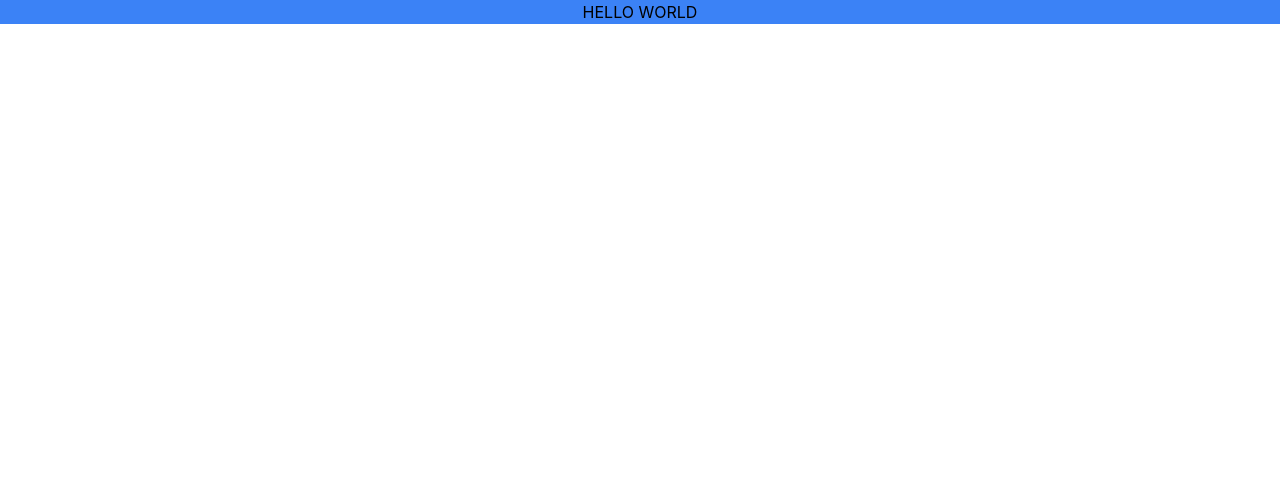
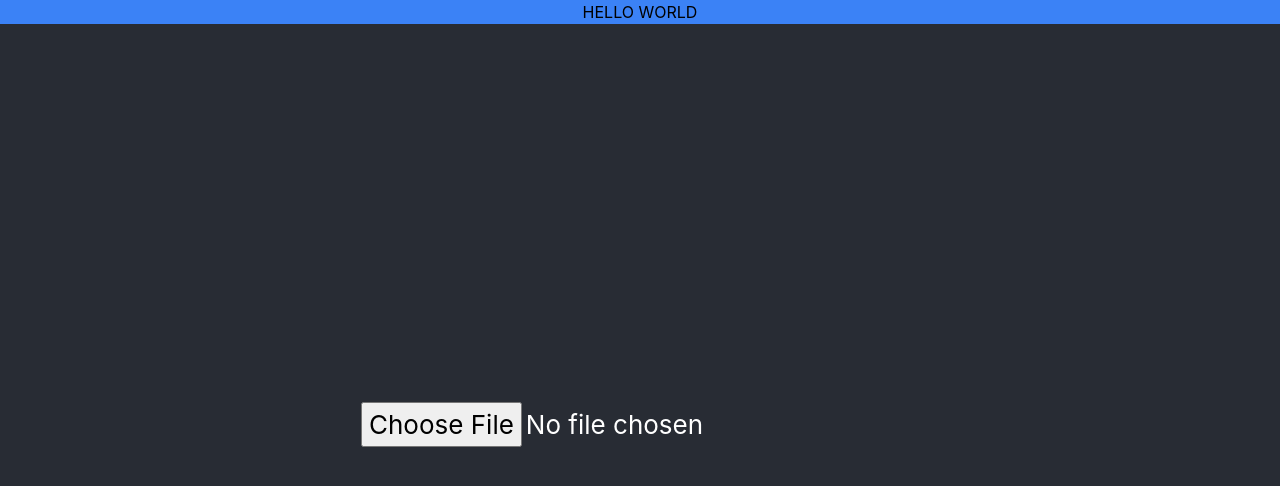
Before and after one commit to carolina-paz/graphgan-engine, a React (Create React App) app in the folder graphgan-engine/: page / in a window 1280 px wide. Shown: the top 486 px of the page. Built offline with nearby package versions, Linux system fonts and the light colour scheme.

Commit message:
takes img and converts it into an array of RPG colors

```diff
--- a/graphgan-engine/package.json
+++ b/graphgan-engine/package.json
@@ -7,6 +7,7 @@
     "@testing-library/react": "^13.4.0",
     "@testing-library/user-event": "^13.5.0",
     "autoprefixer": "^10.4.16",
+    "image-js": "^0.35.5",
     "postcss": "^8.4.32",
     "react": "^18.2.0",
     "react-dom": "^18.2.0",
--- a/graphgan-engine/src/App.js
+++ b/graphgan-engine/src/App.js
@@ -1,11 +1,15 @@
 
 import './App.css';
+import React from 'react';
+import ImageProcessor from './components/ImageProcessor';
 
 function App() {
   return (
     <div className="App">
       <div className="bg-blue-500"> HELLO WORLD </div>
-
+      <header className="App-header">
+        <ImageProcessor />
+      </header>
     </div>
   );
 }
--- /dev/null
+++ b/graphgan-engine/src/components/ImageProcessor.js
@@ -0,0 +1,62 @@
+// src/components/ImageProcessor.js
+import React, { useState } from 'react';
+import { Image } from 'image-js';
+
+const ImageProcessor = () => {
+  const [processedImage, setProcessedImage] = useState(null);
+
+  const processImage = async (inputImage) => {
+    try {
+      // Read the input image as a data URL
+      const dataUrl = await readFileAsDataURL(inputImage);
+
+      // Load the input image
+      const img = await Image.load(dataUrl);
+
+      // Resize the image to a lower resolution
+      const resizedImage = img.resize({ width: 100, height: 100 });
+
+      // Get pixel data
+      const pixelData = resizedImage.getPixelsArray();
+
+      // Log the pixel data to the console (for demonstration purposes)
+      console.log(pixelData);
+
+      // Set the processed image (for demonstration purposes)
+      setProcessedImage(resizedImage.toDataURL('image/png'));
+    } catch (error) {
+      console.error('Error processing image:', error);
+    }
+  };
+
+  const handleImageChange = (e) => {
+    const file = e.target.files[0];
+
+    if (file) {
+      processImage(file);
+    }
+  };
+
+  const readFileAsDataURL = (file) => {
+    return new Promise((resolve, reject) => {
+      const reader = new FileReader();
+      reader.onload = (event) => resolve(event.target.result);
+      reader.onerror = (error) => reject(error);
+      reader.readAsDataURL(file);
+    });
+  };
+
+  return (
+    <div>
+      <input type="file" onChange={handleImageChange} accept="image/*" />
+      {processedImage && (
+        <div>
+          <h2>Processed Image</h2>
+          <img src={processedImage} alt="Processed" />
+        </div>
+      )}
+    </div>
+  );
+};
+
+export default ImageProcessor;
```
Also changed, not shown: 1 other file (tests, documents, lock files or other folders).
